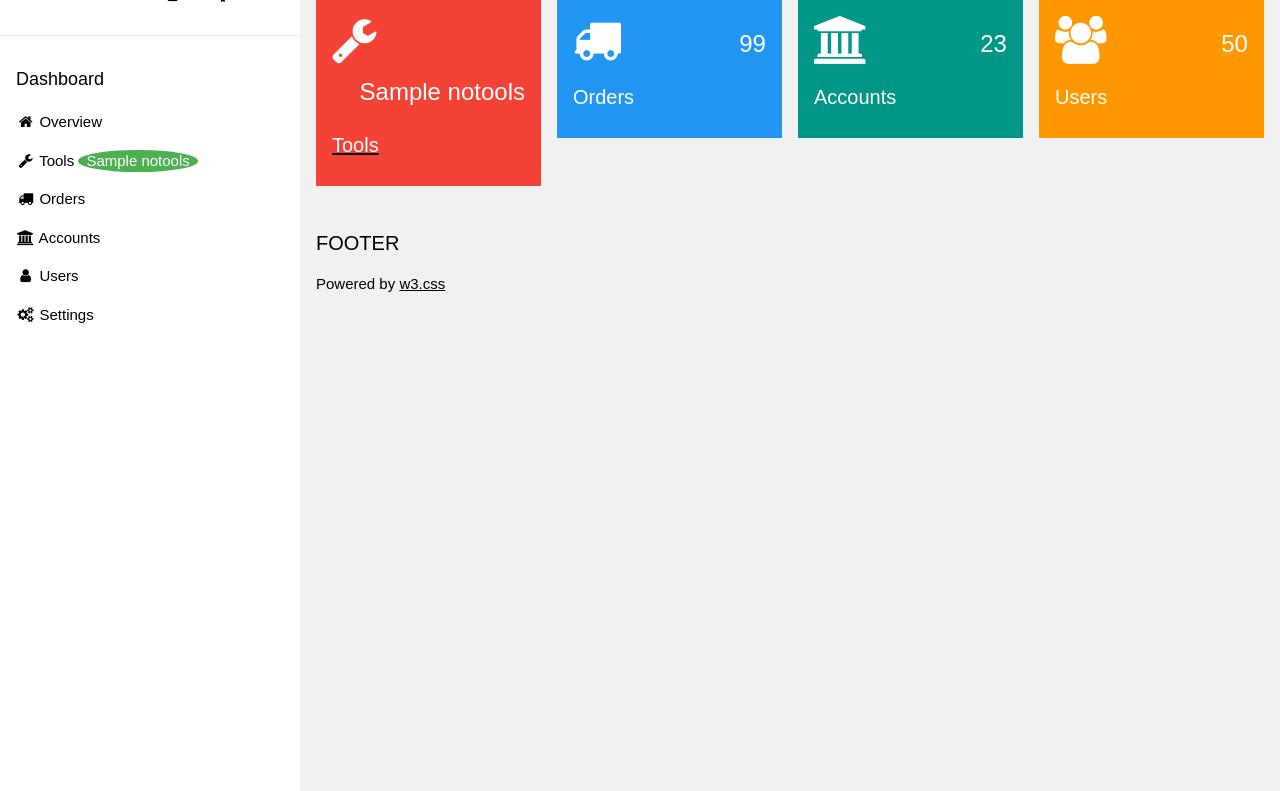
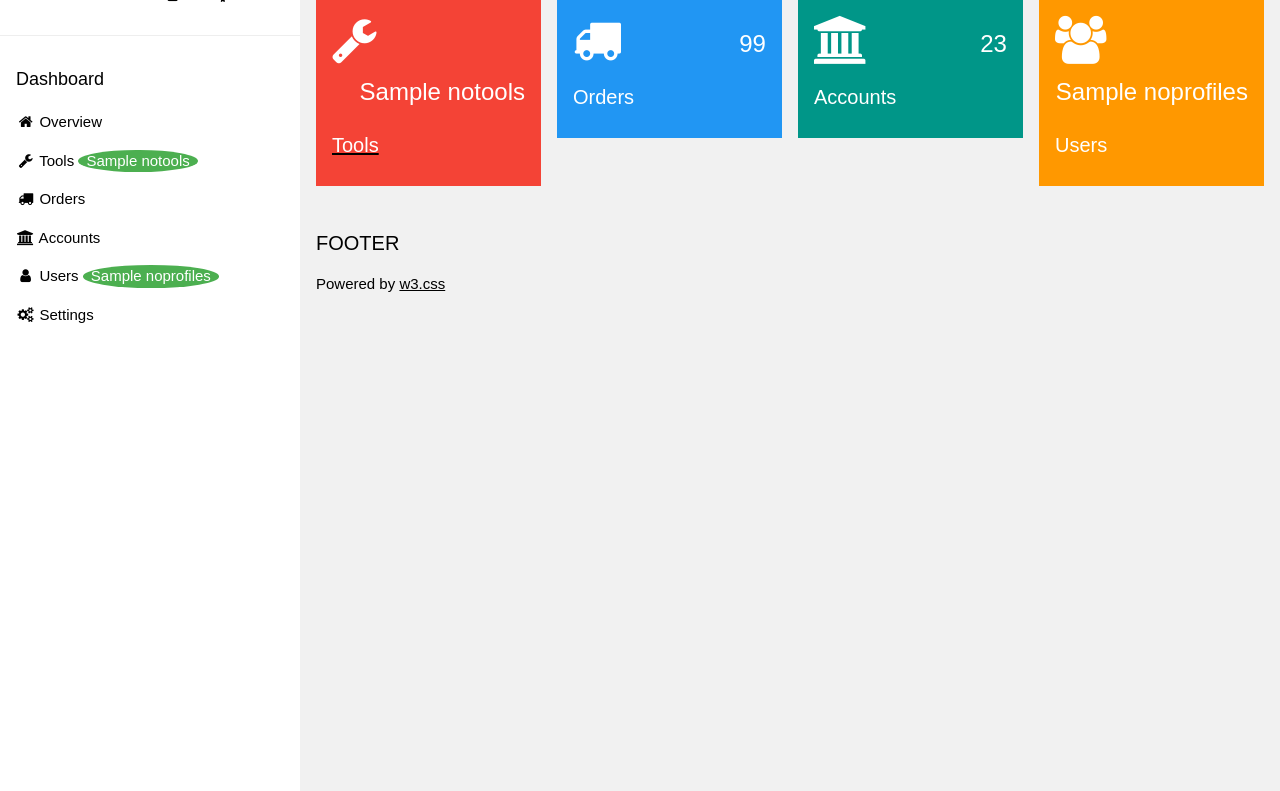
Before and after one commit to ianila/powertools, a Django app: template templates/controlpanel/home.html in a window 1280 px wide. Shown: the part 112-903 px from the top of the page. Run offline with Django 3.2, Linux system fonts and the light colour scheme; the template is opened without the code that fills it: most values are stand-ins (such as "Sample title", 1, 10 or a date in 2020).

Commit message:
controlpanel: show user count on side and home

```diff
--- a/controlpanel/views.py
+++ b/controlpanel/views.py
@@ -4,6 +4,7 @@ from django.contrib.auth import authenticate, login, logout
 from django.contrib.auth.decorators import login_required
 
 from tools.models import Tool
+from users.models import Profile
 
 def controlpanel_login(request, template_name='controlpanel/login.html'):
     if request.method == 'POST':
@@ -24,9 +25,11 @@ def controlpanel_login(request, template_name='controlpanel/login.html'):
 @login_required
 def controlpanel_home(request):
     notools = Tool.objects.count()
+    noprofiles = Profile.objects.count()
 
     details = {'home': 'w3-blue'}
     details['notools'] = notools
+    details['noprofiles'] = noprofiles
     return render(request, 'controlpanel/home.html', {'details': details})
 
 @login_required
--- a/templates/controlpanel/controlpanel_base.html
+++ b/templates/controlpanel/controlpanel_base.html
@@ -34,7 +34,7 @@
     <a href="{% url 'controlpanel_tools' %}" class="w3-bar-item w3-button w3-padding {{ details.tools }}"><i class="fa fa-wrench fa-fw"></i>  Tools <span class="w3-badge w3-green"> {{ details.notools }}</span></a>
     <a href="#" class="w3-bar-item w3-button w3-padding"><i class="fa fa-truck fa-fw"></i>  Orders</a>
     <a href="#" class="w3-bar-item w3-button w3-padding"><i class="fa fa-bank fa-fw"></i>  Accounts</a>
-    <a href="#" class="w3-bar-item w3-button w3-padding"><i class="fa fa fa-user fa-fw"></i>  Users</a>
+    <a href="#" class="w3-bar-item w3-button w3-padding"><i class="fa fa fa-user fa-fw"></i>  Users <span class="w3-badge w3-green"> {{ details.noprofiles }}</span></a>
     <a href="#" class="w3-bar-item w3-button w3-padding"><i class="fa fa fa-gears fa-fw"></i>  Settings</a><br><br>
   </div>
 </nav>
--- a/templates/controlpanel/home.html
+++ b/templates/controlpanel/home.html
@@ -48,7 +48,7 @@
       <div class="w3-container w3-orange w3-text-white w3-padding-16">
         <div class="w3-left"><i class="fa fa-users w3-xxxlarge"></i></div>
         <div class="w3-right">
-          <h3>50</h3>
+          <h3>{{ details.noprofiles}}</h3>
         </div>
         <div class="w3-clear"></div>
         <h4>Users</h4>
```
